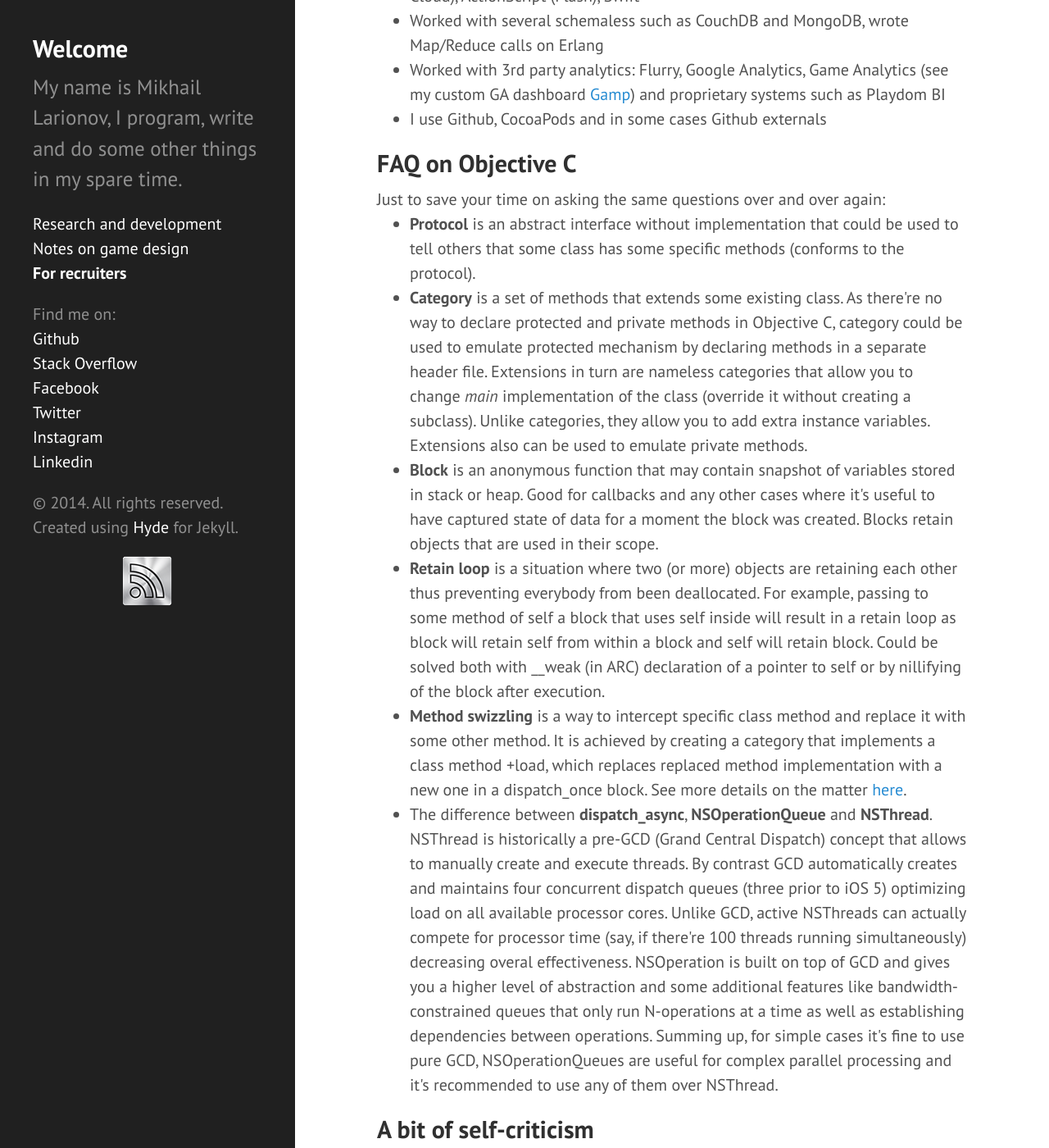
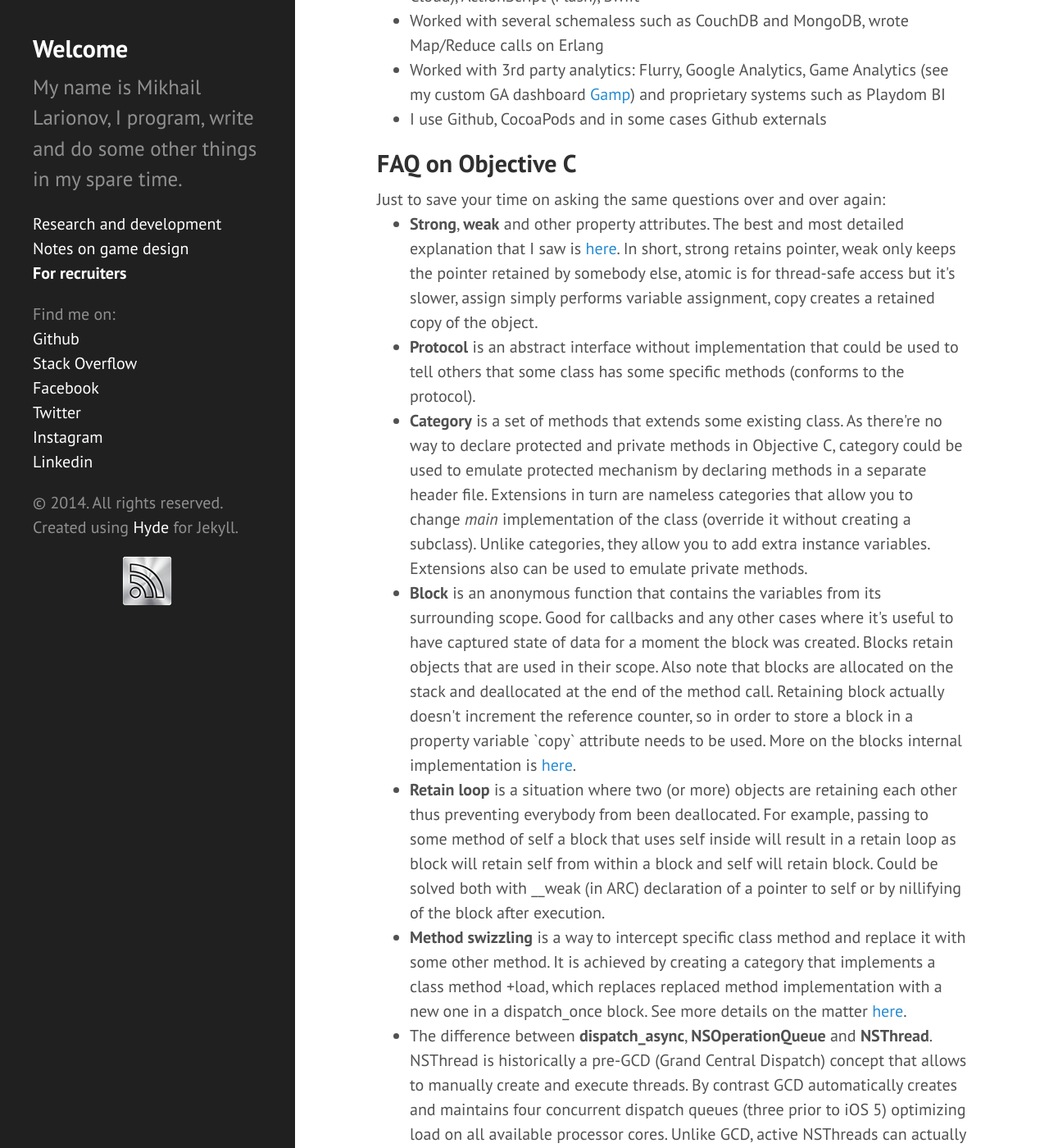
Before and after one commit to vernon99/vernon99.github.io, a Jekyll site: the page built from hr.html, in a window 1280 px wide and 1400 px high, scrolled down 625 px. Shown: the whole window at 82% size. Built offline with Jekyll 4.4.1, drawn with Linux system fonts in a browser that asks for light colours; Markdown is read by kramdown in place of the engine named in the settings.

Commit message:
Readme update

```diff
--- a/hr.html
+++ b/hr.html
@@ -32,9 +32,10 @@ weight: 3
   <h2 class="post-title">FAQ on Objective C</h2>
   Just to save your time on asking the same questions over and over again:
   <ul class="answers">
+  <li> <b>Strong</b>, <b>weak</b> and other property attributes. The best and most detailed explanation that I saw is <a href="http://stackoverflow.com/questions/8927727/objective-c-arc-strong-vs-retain-and-weak-vs-assign">here</a>. In short, strong retains pointer, weak only keeps the pointer retained by somebody else, atomic is for thread-safe access but it's slower, assign simply performs variable assignment, copy creates a retained copy of the object.
   <li> <b>Protocol</b> is an abstract interface without implementation that could be used to tell others that some class has some specific methods (conforms to the protocol).
   <li> <b>Category</b> is a set of methods that extends some existing class. As there're no way to declare protected and private methods in Objective C, category could be used to emulate protected mechanism by declaring methods in a separate header file. Extensions in turn are nameless categories that allow you to change <i>main</i> implementation of the class (override it without creating a subclass). Unlike categories, they allow you to add extra instance variables. Extensions also can be used to emulate private methods.
-  <li> <b>Block</b> is an anonymous function that may contain snapshot of variables stored in stack or heap. Good for callbacks and any other cases where it's useful to have captured state of data for a moment the block was created. Blocks retain objects that are used in their scope.
+  <li> <b>Block</b> is an anonymous function that contains the variables from its surrounding scope. Good for callbacks and any other cases where it's useful to have captured state of data for a moment the block was created. Blocks retain objects that are used in their scope. Also note that blocks are allocated on the stack and deallocated at the end of the method call. Retaining block actually doesn't increment the reference counter, so in order to store a block in a property variable `copy` attribute needs to be used. More on the blocks internal implementation is <a href="http://www.cocoawithlove.com/2009/10/how-blocks-are-implemented-and.html">here</a>.
   <li> <b>Retain loop</b> is a situation where two (or more) objects are retaining each other thus preventing everybody from been deallocated. For example, passing to some method of self a block that uses self inside will result in a retain loop as block will retain self from within a block and self will retain block. Could be solved both with __weak (in ARC) declaration of a pointer to self or by nillifying of the block after execution.
   <li> <b>Method swizzling</b> is a way to intercept specific class method and replace it with some other method. It is achieved by creating a category that implements a class method +load, which replaces replaced method implementation with a new one in a dispatch_once block. See more details on the matter <a href="http://nshipster.com/method-swizzling/">here</a>.
   <li> The difference between <b>dispatch_async</b>, <b>NSOperationQueue</b> and <b>NSThread</b>. NSThread is historically a pre-GCD (Grand Central Dispatch) concept that allows to manually create and execute threads. By contrast GCD automatically creates and maintains four concurrent dispatch queues (three prior to iOS 5) optimizing load on all available processor cores. Unlike GCD, active NSThreads can actually compete for processor time (say, if there're 100 threads running simultaneously) decreasing overal effectiveness. NSOperation is built on top of GCD and gives you a higher level of abstraction and some additional features like bandwidth-constrained queues that only run N-operations at a time as well as establishing dependencies between operations. Summing up, for simple cases it's fine to use pure GCD, NSOperationQueues are useful for complex parallel processing and it's recommended to use any of them over NSThread.
```
